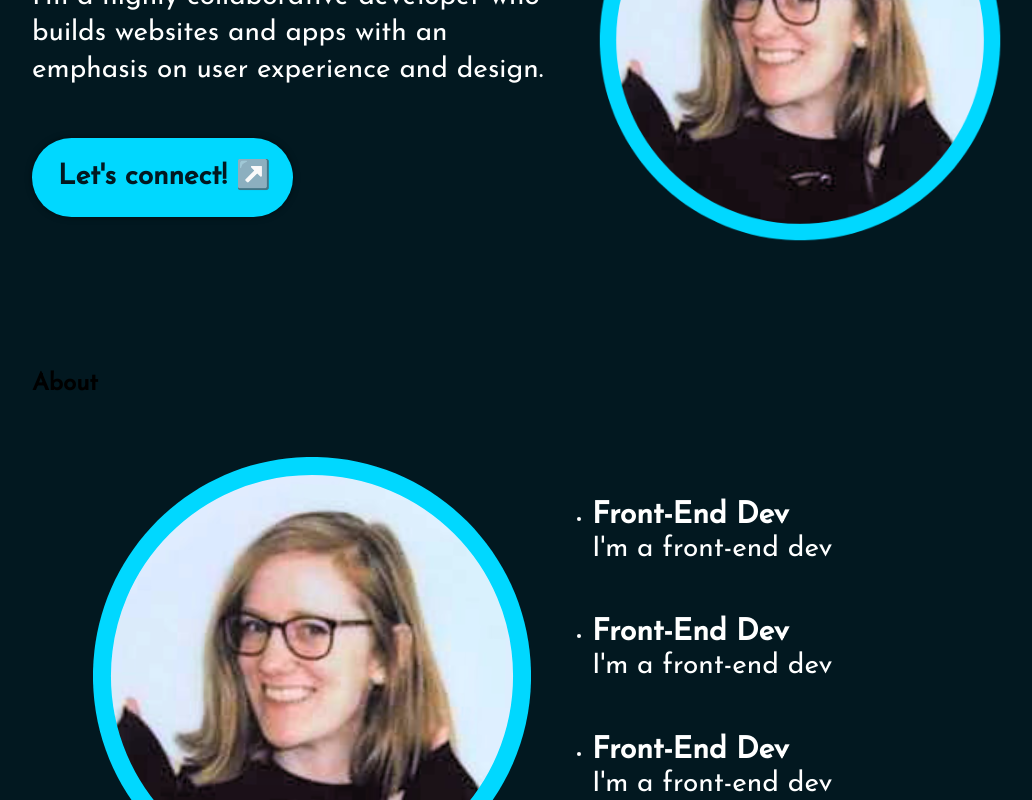
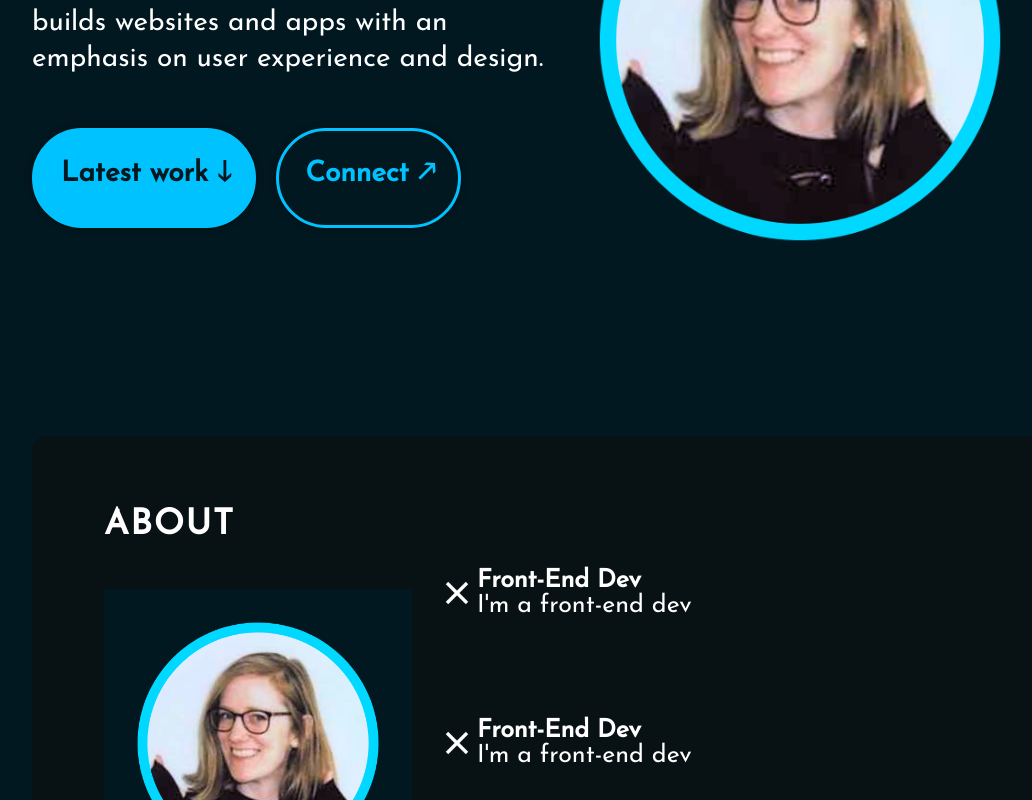
Before and after one commit to GemboJones/my-react-portfolio, a React (Vite) app: page / in a window 1280 px wide. Shown: the part 340-1140 px from the top of the page, without its empty margins (96-1128 px from the left). Built offline with nearby package versions, Linux system fonts and the light colour scheme.

Commit message:
updates About and Hero sections

```diff
--- a/src/Components/About/About.jsx
+++ b/src/Components/About/About.jsx
@@ -1,25 +1,38 @@
 import React from "react";
-import styles from "../About/About.module.css";
+import styles from "./About.module.css";
 import { getImageUrl } from "../../utils";
 
 export const About = () => {
   return (
     <section className={styles.container}>
-      <h2>About</h2>
+      <h2 className={styles.title}>About</h2>
       <div className={styles.content}>
-        <img src={getImageUrl("hero/hero-image.png")} alt="headshot" />
-        <ul>
-          <li>
-            <h1 className={styles.title}>Front-End Dev</h1>
-            <p className={styles.description}>I'm a front-end dev</p>
+        <img
+          className={styles.aboutImage}
+          src={getImageUrl("hero/hero-image.png")}
+          alt="headshot"
+        />
+        <ul className={styles.aboutItems}>
+          <li className={styles.aboutItem}>
+            <img src={getImageUrl("nav/closeIcon.png")} alt="icon" />
+            <div className={styles.aboutItemText}>
+              <h3>Front-End Dev</h3>
+              <p>I'm a front-end dev</p>
+            </div>
           </li>
-          <li>
-            <h1 className={styles.title}>Front-End Dev</h1>
-            <p className={styles.description}>I'm a front-end dev</p>
+          <li className={styles.aboutItem}>
+            <img src={getImageUrl("nav/closeIcon.png")} alt="icon" />
+            <div className={styles.aboutItemText}>
+              <h3>Front-End Dev</h3>
+              <p>I'm a front-end dev</p>
+            </div>
           </li>
-          <li>
-            <h1 className={styles.title}>Front-End Dev</h1>
-            <p className={styles.description}>I'm a front-end dev</p>
+          <li className={styles.aboutItem}>
+            <img src={getImageUrl("nav/closeIcon.png")} alt="icon" />
+            <div className={styles.aboutItemText}>
+              <h3>Front-End Dev</h3>
+              <p>I'm a front-end dev</p>
+            </div>
           </li>
         </ul>
       </div>
--- a/src/Components/About/About.module.css
+++ b/src/Components/About/About.module.css
@@ -1,23 +1,59 @@
+@import "../../var.css";
+
 .container {
-  background-color: var(--color-bg);
-  margin-top: 56px;
+  position: relative;
+  background-color: rgba(12, 12, 12, 0.6);
+  border-radius: 15px;
+  padding: 72px;
+  margin-top: 120px;
   margin-left: 10%;
   margin-right: 10%;
 }
 
-.content {
-    display: flex;
-    align-items: center;
-    color: var(--color-text);
+.title {
+  color: var(--color-text);
+  font-size: 35px;
+  font-weight: 700;
+  letter-spacing: 1.75px;
+  text-transform: uppercase;
 }
 
-.title {
-  font-size: 30px;
-  font-weight: 700;
+.content {
+  display: flex;
+  flex-direction: row;
+  align-items: center;
 }
 
-.description {
-  font-size: 28px;
-  line-height: 1.3;
-  margin-bottom: 50px;
+.aboutImage {
+  width: 35%;
 }
+
+.aboutItems {
+    color: var(--color-text);
+    display: flex;
+    flex-direction: column;
+    gap: 50px;
+}
+
+.aboutItem {
+    display: flex;
+    flex-direction: row;
+    align-items: center;
+    list-style: none;
+    border-radius: 15px;
+    padding: 25px;
+    transition: 0.3s;
+}
+
+.aboutItem:hover {
+  background-color: var(--color-secondary);
+}
+
+.aboutItem h3 {
+    font-size: 25px;
+    font-weight: 700px;
+}
+
+.aboutItem p {
+    font-size: 25px;
+}
--- a/src/Components/Hero/Hero.jsx
+++ b/src/Components/Hero/Hero.jsx
@@ -1,5 +1,5 @@
 import React from 'react'
-import styles from "../Hero/Hero.module.css"
+import styles from "./Hero.module.css"
 import { getImageUrl } from '../../utils';
 
 export const Hero = () => {
@@ -8,16 +8,22 @@ export const Hero = () => {
       <div className={styles.content}>
         <h1 className={styles.title}>Hi, I'm Gemma 👋</h1>
         <p className={styles.description}>
-          I'm a highly collaborative developer who builds websites and apps with an emphasis on user experience and design.
+          I'm a highly collaborative developer who builds websites and apps with
+          an emphasis on user experience and design.
         </p>
+        <div className={styles.btnContainer}>
+          <a href="#about" className={styles.primaryBtn}>
+            Latest work 🡓
+          </a>
           <a
             href="https://www.linkedin.com/in/gemma-randall-design/"
             target="_blank"
             rel="noopener"
-          className={styles.contactBtn}
+            className={styles.secondaryBtn}
           >
-          Let's connect! ↗️
+            Connect 🡕
           </a>
+        </div>
       </div>
       <img
         className={styles.heroImg}
--- a/src/Components/Hero/Hero.module.css
+++ b/src/Components/Hero/Hero.module.css
@@ -29,21 +29,51 @@
   margin-bottom: 50px;
 }
 
-.contactBtn {
+.btnContainer {
+  display: flex;
+  flex-direction: row;
+  gap: 20px;
+}
+
+.primaryBtn {
   font-size: 28px;
   font-weight: 700;
+  background-color: var(--color-primary);
   color: var(--color-bg);
-  background-color: var(--color-primary);
+  border: solid 3px var(--color-primary);
   border-radius: 100px;
   padding: 20px 22px 26px 26px;
   box-shadow: 0 0 6px rgba(0, 0, 0, 0.5);
   cursor: pointer;
   text-decoration: none;
+  transition: 0.3s;
 }
 
-.contactBtn:hover {
+.primaryBtn:hover {
   background-color: var(--color-secondary);
-  color:var(--color-text);
+  color: var(--color-text);
+  border: solid 3px var(--color-secondary);
+}
+
+.secondaryBtn {
+  font-size: 28px;
+  font-weight: 700;
+  color: var(--color-primary);
+   border: solid 3px var(--color-primary);
+  /* background-color: var(--color-secondary); */
+  /* border: solid 2px white; */
+  border-radius: 100px;
+  padding: 20px 22px 26px 26px;
+  box-shadow: 0 0 6px rgba(0, 0, 0, 0.5);
+  cursor: pointer;
+  text-decoration: none;
+  transition: 0.3s;
+}
+
+.secondaryBtn:hover {
+  background-color: var(--color-secondary);
+  color: var(--color-text);
+  border: solid 3px var(--color-secondary);
 }
 
 .heroImg {
@@ -59,4 +89,18 @@
   .content {
     align-items: center;
   }
+
+  .secondaryBtn {
+    text-align: center;
   }
+
+  .secondaryBtn {
+    text-align: center;
+  }
+
+  .btnContainer {
+  display: flex;
+  flex-direction: column;
+  gap: 20px;
+}
+}
--- a/src/Components/Navbar/Navbar.module.css
+++ b/src/Components/Navbar/Navbar.module.css
@@ -15,6 +15,7 @@
   font-weight: 700;
   text-decoration: none;
   color: var(--color-text);
+  transition: 0.3s;
 }
 
 .title:hover {
@@ -40,6 +41,7 @@
   font-weight: 700;
   color: var(--color-text);
   text-decoration: none;
+  transition: 0.3s;
 }
 
 .menuItems a:hover {
--- a/src/var.css
+++ b/src/var.css
@@ -1,7 +1,7 @@
 :root {
   --color-text: #fff;
   /* --color-primary: #576cbc; */
-  --color-primary: #00d8ff;
+  --color-primary: #00C2FF;
   --color-secondary: #00485D;
   --color-dark: #0b2447;
   --color-bg: #021820;
```
Lines whose indentation alone changed are shown as unchanged.
